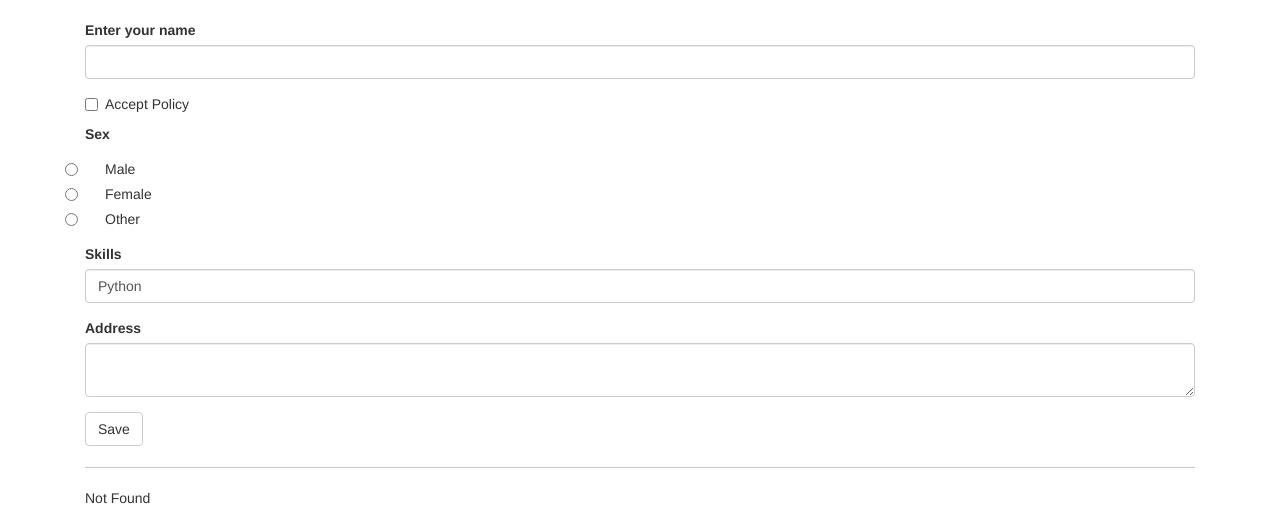
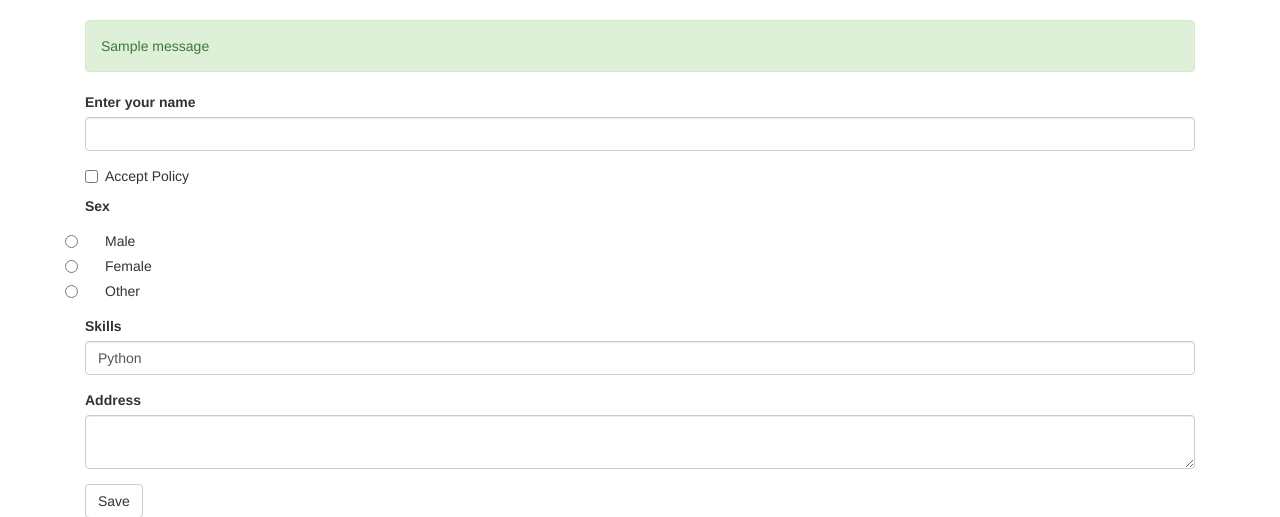
Before and after one commit to ChatcharitCh/BasicFlask, a Flask app: page / in a window 1280 px wide. Shown: the part 62-579 px from the top of the page. Run offline with Flask 2, Linux system fonts and the light colour scheme; one stand-in notice (Sample message) is shown; some libraries are stand-ins or nearby versions.

Commit message:
Flask Alert

```diff
--- a/app.py
+++ b/app.py
@@ -1,4 +1,4 @@
-from flask import Flask, render_template,request, session # render_template ใช้ในการแสดงผล
+from flask import Flask, render_template,request, session, flash # render_template ใช้ในการแสดงผล
 from flask_wtf import FlaskForm # ตัวที่ใช้สำหรับออกแบบฟอร์ม
 from wtforms import StringField, SubmitField, BooleanField, RadioField, SelectField, TextAreaField
 from wtforms.validators import DataRequired
@@ -24,6 +24,7 @@
     form = MyForm()
 
     if form.validate_on_submit():
+        flash("Save Successful")
         # ช่วยให้สามารถกระจายข้อมูลไปทำงานในหน้าเว็บ
         session['name'] = form.name.data
         session['isAccept'] = form.isAccept.data
--- a/templates/index.html
+++ b/templates/index.html
@@ -7,6 +7,12 @@
 {% endblock %}
 {% block content %}
 <div class="container my-2">
+    {% for message in get_flashed_messages() %}
+        <div class="alert alert-success">
+            {{message}}
+        </div>
+
+    {% endfor %}
     {{wtf.quick_form(form)}} <!-- สร้างฟอร์มให้เราเองเลย -->
     <hr>
     {% if session['name'] %}
```
